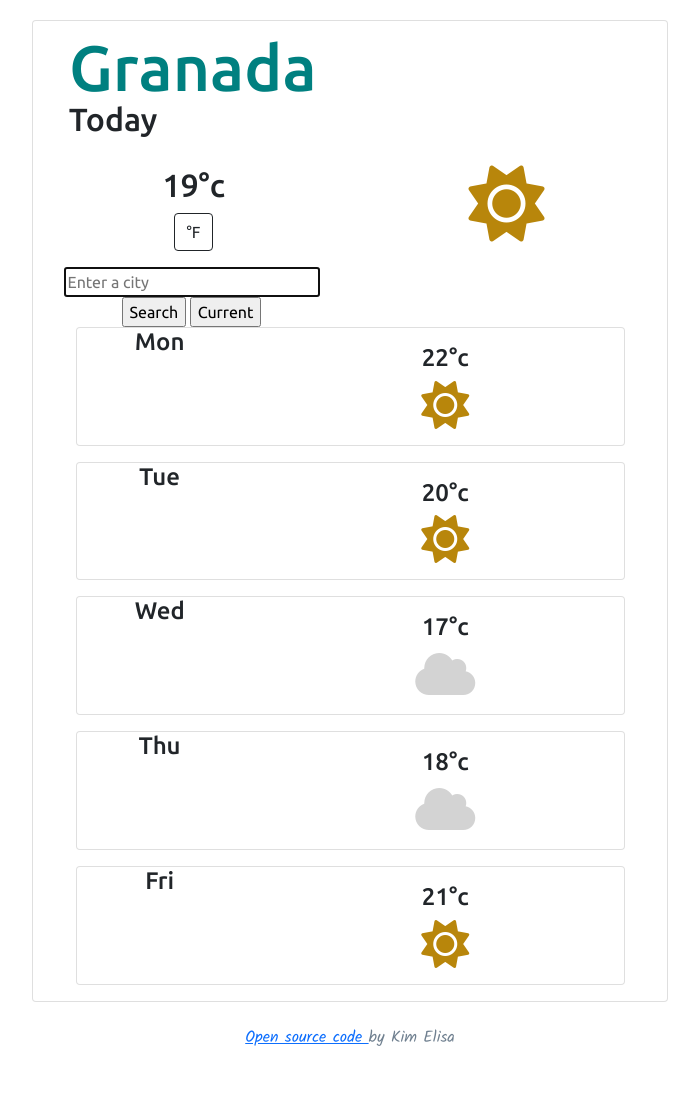
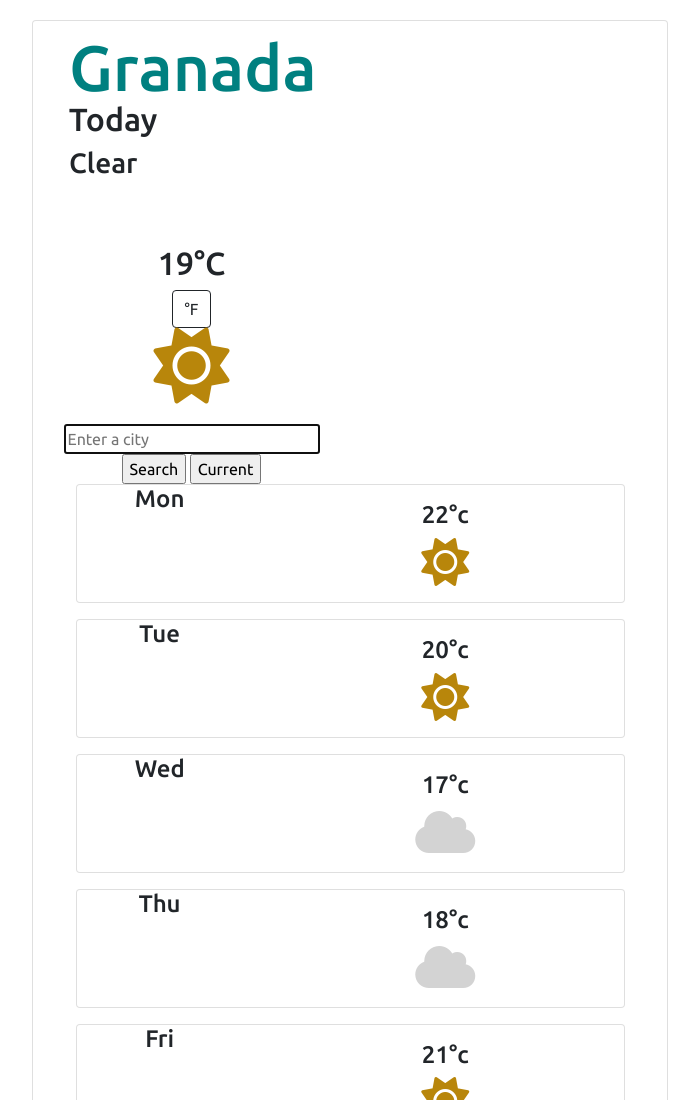
Before and after one commit to Kim-Elisa/Weather-app-project, a website built with Parcel: page index.html in a window 1280 px wide. Shown: the top 1100 px of the page, without its empty margins (290-989 px from the left). Before the commit the page ends 1070 px from the top, so only its background shows below. Built offline with nearby package versions, Linux system fonts and the light colour scheme.

Commit message:
Fixing html layout
Updated bootstrap layout for overview and overview-weather class. Added h3 class today-weather-description to overview class

```diff
--- a/index.html
+++ b/index.html
@@ -29,32 +29,29 @@
         <div class="card-body full-app">
           <div class="overview">
             <div class="row">
-              <div class="col">
+              <div class="col-6">
                 <h1 class="city-searched" id="city-heading">Granada</h1>
-              </div>
-              <div class="row">
-                <div class="col">
                   <h2 class="today-weather">Today</h2>
+                  <h3 class="today-weather-description">Clear</h3>
                 </div>
               </div>
             </div>
           </div>
-              <div class="row">
-                <div class="col-6">
-                  <h2 class="today-temp" id="todays-temp">19°c</h2>
-                  <button
+                    <div class="col-6">
+                      <div class="overview-weather">
+                    <h2 class="today-temp" id="todays-temp">19°C</h2>
+                      <button
                     type="button"
                     id="temp-units"
                     class="btn btn-outline-dark unit"
-                  >
+                      >
                     °F
-                  </button>
-                </div>
-                <div class="col-6">
+                      </button>
+                <div>
                   <i class="fas fa-sun today-weather-icon"></i>
                 </div>
               </div>
-            </div>
+              </div>
             <div class="container weather-search">
               <div class="row">
                 <div class="col-6">
--- a/src/style.css
+++ b/src/style.css
@@ -38,6 +38,11 @@ footer {
   padding-top: 15px;
 }
 
+.overview-weather {
+  text-align: top right;
+  padding: 20px 20px;
+}
+
 .today-weather-icon {
   color: darkgoldenrod;
   font-size: 76px;
```
